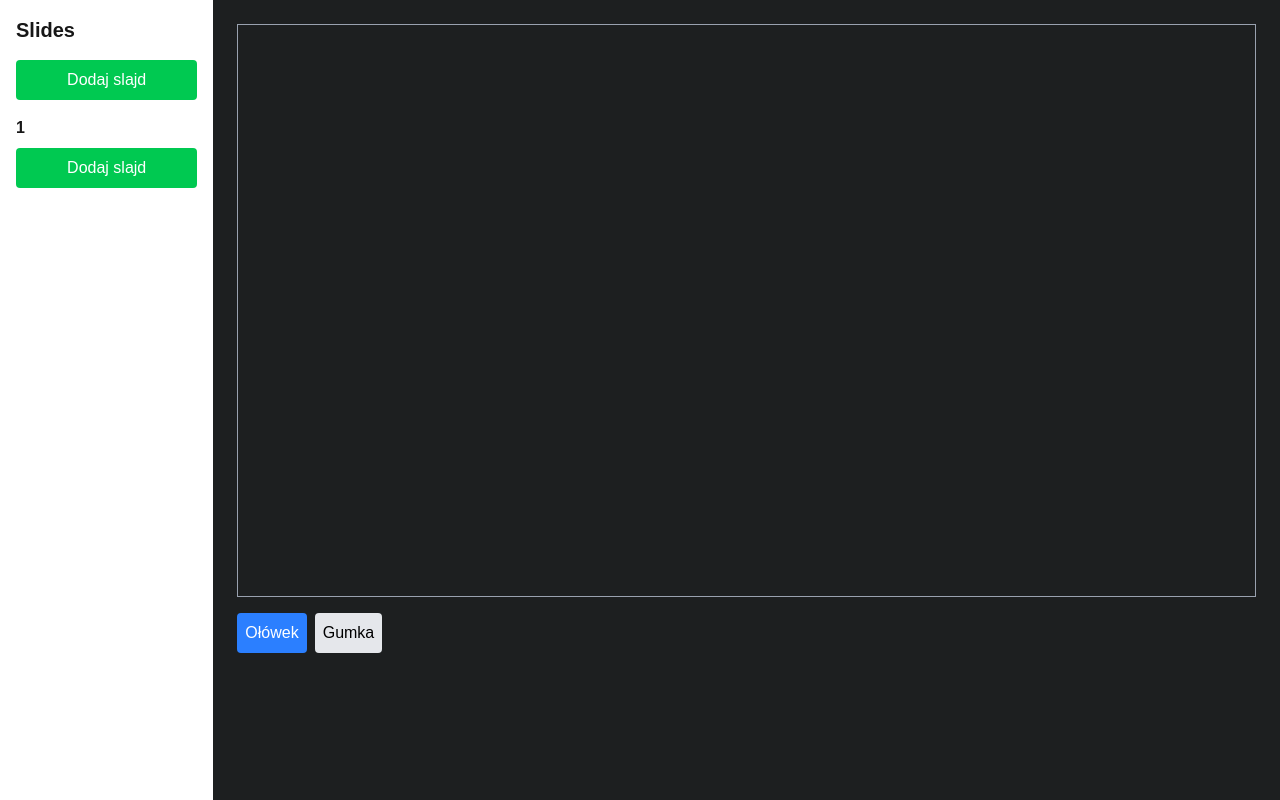
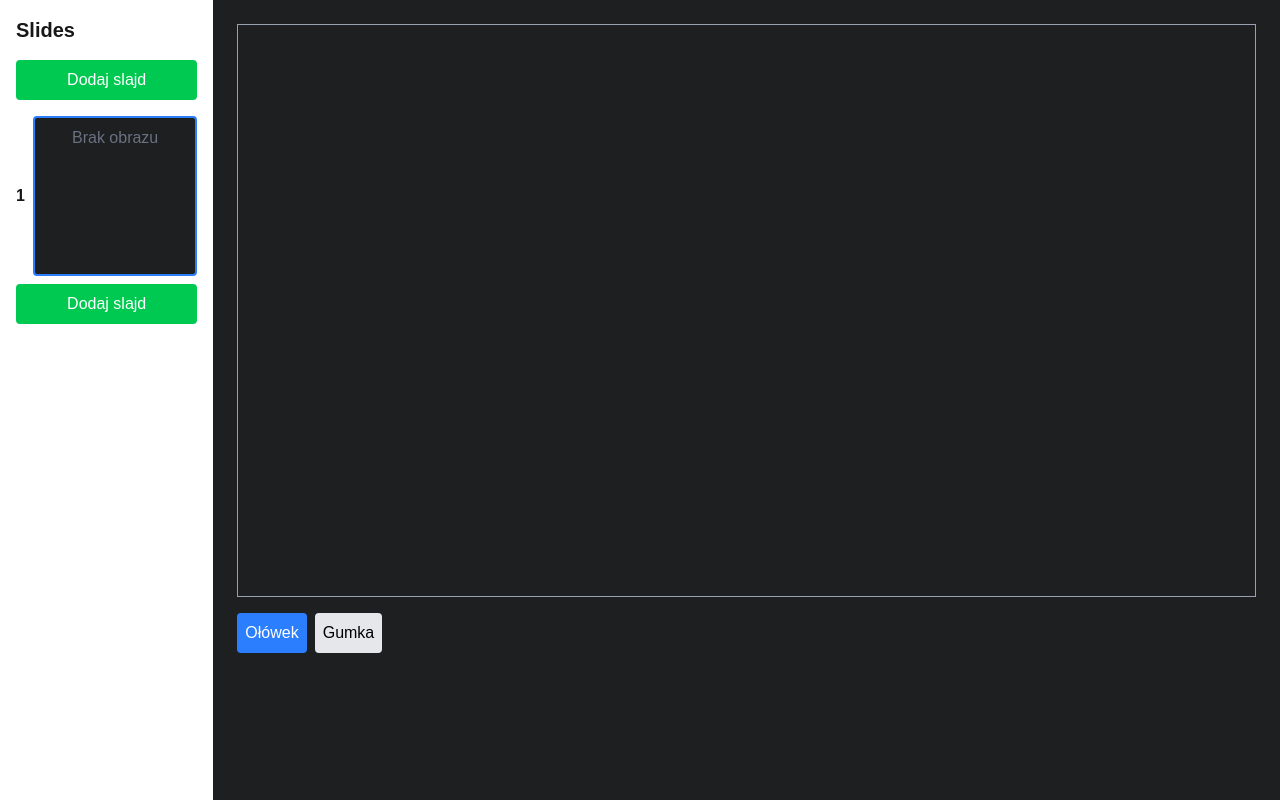
Before and after one commit to ZegarekPL/Gesture-Controlled-Presentation-Tool---Frontend, a Next.js app: page / in a window 1280 px wide. Built offline with nearby package versions, Linux system fonts and the light colour scheme.

Commit message:
fix: #dev fix view in sidebar when there is no image

```diff
--- a/src/components/Sidebar.tsx
+++ b/src/components/Sidebar.tsx
@@ -23,7 +23,7 @@ const Sidebar: React.FC<SidebarProps> = ({
 }) => {
     return (
         <div
-            className={`fixed top-0 left-0 h-full bg-background p-4 transform transition-transform duration-300 ease-in-out z-30 ${isOpen ? 'translate-x-0' : '-translate-x-full'} md:static md:translate-x-0 md:w-1/6 overflow-y-auto`}
+            className={`fixed top-0 left-0 h-full w-full bg-background p-4 transform transition-transform duration-300 ease-in-out z-30 ${isOpen ? 'translate-x-0' : '-translate-x-full'} md:static md:translate-x-0 md:w-1/6 overflow-y-auto`}
         >
             <button onClick={onClose} className="md:hidden text-white mb-4">
                 Zamknij
@@ -48,8 +48,8 @@ const Sidebar: React.FC<SidebarProps> = ({
                         >
                             <div className="flex w-full items-center">
                               <span className="font-bold text-md mr-2 shrink-0">{index + 1}</span>
-                                {slide.image && (
                                 <div className="w-full">
+                                    {slide.image ? (
                                         <Image
                                             src={slide.image}
                                             alt={`Podgląd slajdu ${index + 1}`}
@@ -60,8 +60,17 @@ const Sidebar: React.FC<SidebarProps> = ({
                                             }`}
                                             onClick={() => onSelectSlide(index)}
                                         />
+                                    ) : (
+                                        <div
+                                            className={`h-40 w-full bg-lightbackground p-2 rounded cursor-pointer border-2 ${
+                                                selectedSlide === index ? 'border-blue-500' : 'border-transparent'
+                                            }`}
+                                            onClick={() => onSelectSlide(index)}
+                                        >
+                                            <p className="text-center text-gray-500">Brak obrazu</p>
                                         </div>
                                     )}
+                                </div>
                             </div>
                             <div className="flex justify-between items-center mt-2 space-x-2">
                                 <button
@@ -80,7 +89,8 @@ const Sidebar: React.FC<SidebarProps> = ({
                                         className="w-full p-2 bg-red-500 text-white rounded"
                                     >
                                         Usuń slajd
-                                </button>)}
+                                    </button>
+                                )}
                             </div>
                         </li>
                     </React.Fragment>
```
Lines whose indentation alone changed are shown as unchanged.
